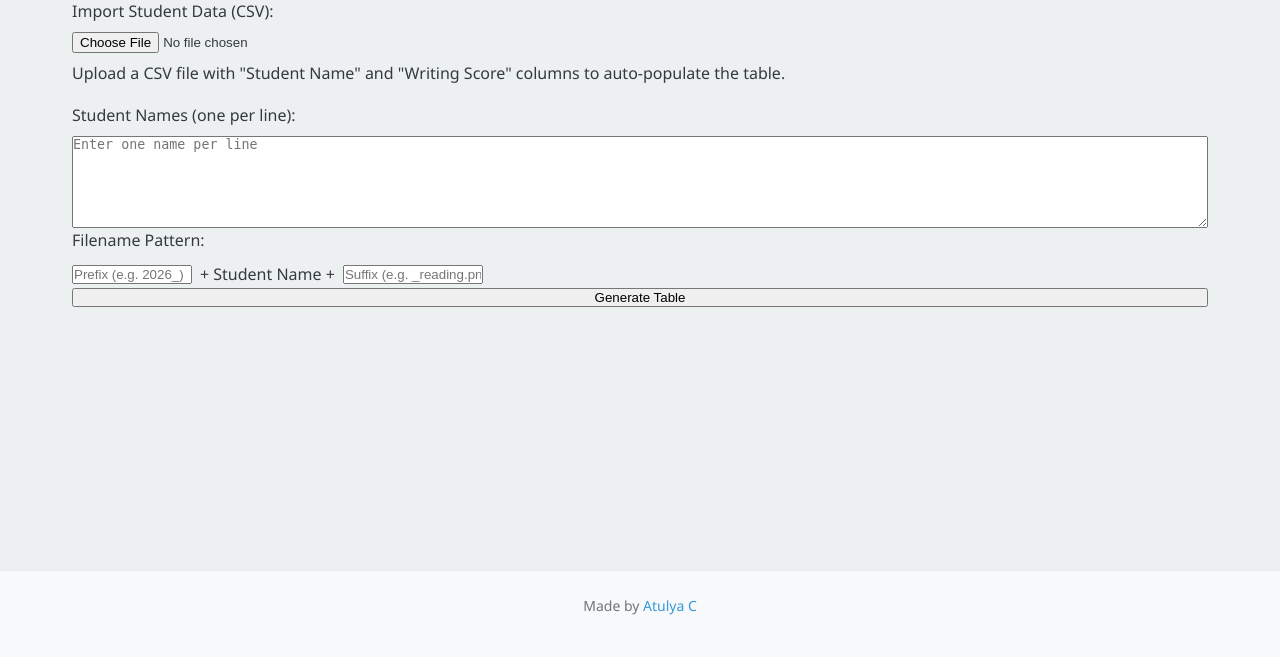
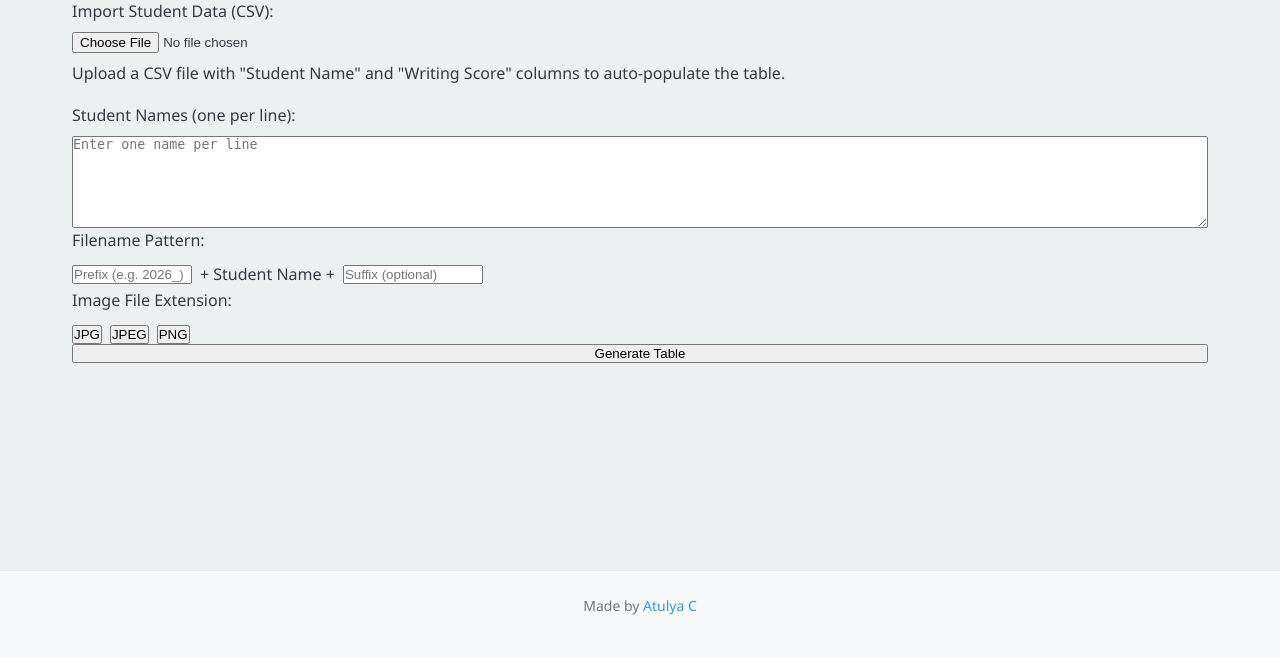
Before and after one commit to atu1ya/ASETmarker, a FastAPI app: page /batch/manifest-builder in a window 1280 px wide. Shown: the part 143-800 px from the top of the page. Run offline with FastAPI, Linux system fonts and the light colour scheme.

Commit message:
allow users to select filetypes

```diff
--- a/web/templates/manifest_builder.html
+++ b/web/templates/manifest_builder.html
@@ -17,8 +17,17 @@
       <div style="display: flex; gap: 8px; align-items: center;">
         <input id="prefix" class="input" type="text" placeholder="Prefix (e.g. 2026_)" style="width: 120px;">
         <span>+ Student Name +</span>
-        <input id="suffix" class="input" type="text" placeholder="Suffix (e.g. _reading.png)" style="width: 140px;">
+        <input id="suffix" class="input" type="text" placeholder="Suffix (optional)" style="width: 140px;">
       </div>
+    </div>
+    <div class="form-group">
+      <label>Image File Extension:</label>
+      <div id="ext-buttons" style="display: flex; gap: 8px; margin-top: 4px;">
+        <button type="button" class="button ext-btn" data-ext="jpg" onclick="selectExtension('jpg')">JPG</button>
+        <button type="button" class="button ext-btn" data-ext="jpeg" onclick="selectExtension('jpeg')">JPEG</button>
+        <button type="button" class="button ext-btn is-primary" data-ext="png" onclick="selectExtension('png')">PNG</button>
+      </div>
+      <input type="hidden" id="selected-extension" value="png">
     </div>
     <div class="form-group">
       <button type="button" class="button" onclick="generateTable()">Generate Table</button>
@@ -46,6 +55,40 @@
 <script>
 function sanitizeFilename(str) {
   return str.trim().replace(/[^a-zA-Z0-9_-]/g, '_');
+}
+
+function selectExtension(ext) {
+  document.getElementById('selected-extension').value = ext;
+  // Update button styles
+  document.querySelectorAll('#ext-buttons .ext-btn').forEach(btn => {
+    btn.classList.remove('is-primary');
+    if (btn.dataset.ext === ext) {
+      btn.classList.add('is-primary');
+    }
+  });
+  // Regenerate table if it exists to update filenames
+  regenerateFilenames();
+}
+
+function getSelectedExtension() {
+  return document.getElementById('selected-extension').value || 'png';
+}
+
+function regenerateFilenames() {
+  const rows = document.querySelectorAll('#students-table tbody tr');
+  if (rows.length === 0) return;
+
+  const prefix = document.getElementById('prefix').value;
+  const suffix = document.getElementById('suffix').value;
+  const ext = getSelectedExtension();
+
+  rows.forEach(row => {
+    const cells = row.querySelectorAll('input');
+    const name = cells[0].value.trim();
+    const sanitized = sanitizeFilename(name);
+    cells[2].value = `${prefix}${sanitized}_reading.${ext}${suffix}`.replace(/_+/g, '_');
+    cells[3].value = `${prefix}${sanitized}_qrar.${ext}${suffix}`.replace(/_+/g, '_');
+  });
 }
 
 function importCSV(event) {
@@ -120,6 +163,7 @@ function importCSV(event) {
     // Populate the table
     const prefix = document.getElementById('prefix').value;
     const suffix = document.getElementById('suffix').value;
+    const ext = getSelectedExtension();
     const tableSection = document.getElementById('table-section');
     const tbody = document.querySelector('#students-table tbody');
     tbody.innerHTML = '';
@@ -140,13 +184,13 @@ function importCSV(event) {
 
       // Reading File
       const tdReading = document.createElement('td');
-      const readingFile = `${prefix}${sanitizeFilename(student.name)}_reading.png${suffix}`.replace(/_+/g, '_');
+      const readingFile = `${prefix}${sanitizeFilename(student.name)}_reading.${ext}${suffix}`.replace(/_+/g, '_');
       tdReading.innerHTML = `<input type="text" class="input" value="${readingFile}">`;
       row.appendChild(tdReading);
 
       // QRAR File
       const tdQRAR = document.createElement('td');
-      const qrarFile = `${prefix}${sanitizeFilename(student.name)}_qrar.png${suffix}`.replace(/_+/g, '_');
+      const qrarFile = `${prefix}${sanitizeFilename(student.name)}_qrar.${ext}${suffix}`.replace(/_+/g, '_');
       tdQRAR.innerHTML = `<input type="text" class="input" value="${qrarFile}">`;
       row.appendChild(tdQRAR);
 
@@ -191,6 +235,7 @@ function generateTable() {
   const names = document.getElementById('student-names').value.split('\n').map(n => n.trim()).filter(n => n);
   const prefix = document.getElementById('prefix').value;
   const suffix = document.getElementById('suffix').value;
+  const ext = getSelectedExtension();
   const tableSection = document.getElementById('table-section');
   const tbody = document.querySelector('#students-table tbody');
   tbody.innerHTML = '';
@@ -206,12 +251,12 @@ function generateTable() {
     row.appendChild(tdScore);
     // Reading File
     const tdReading = document.createElement('td');
-    const readingFile = `${prefix}${sanitizeFilename(name)}_reading.png${suffix}`.replace(/_+/g, '_');
+    const readingFile = `${prefix}${sanitizeFilename(name)}_reading.${ext}${suffix}`.replace(/_+/g, '_');
     tdReading.innerHTML = `<input type="text" class="input" value="${readingFile}">`;
     row.appendChild(tdReading);
     // QRAR File
     const tdQRAR = document.createElement('td');
-    const qrarFile = `${prefix}${sanitizeFilename(name)}_qrar.png${suffix}`.replace(/_+/g, '_');
+    const qrarFile = `${prefix}${sanitizeFilename(name)}_qrar.${ext}${suffix}`.replace(/_+/g, '_');
     tdQRAR.innerHTML = `<input type="text" class="input" value="${qrarFile}">`;
     row.appendChild(tdQRAR);
     // Remove
```
